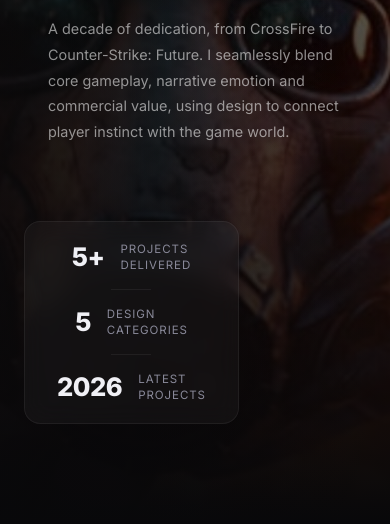
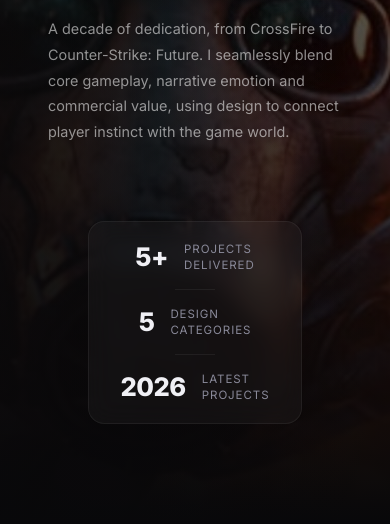
Before and after one commit to guoxuyang618/portfolio, an Astro site: page / in a window 390 px wide. Shown: the part 320-844 px from the top of the page. Built offline with nearby package versions, Linux system fonts and the light colour scheme; Astro itself is replaced by a stand-in of ours.

Commit message:
"style:center-hero-stats-on-mobile"

```diff
--- a/src/pages/index.astro
+++ b/src/pages/index.astro
@@ -1150,10 +1150,15 @@ import '../styles/global.css';
       bottom: auto;
       left: auto;
       flex-direction: column;
+      align-items: center;
       gap: 1rem;
-      margin: 1.5rem 1.5rem 3rem;
+      margin: 1.5rem auto 3rem;
       padding: 1.2rem 2rem;
-      align-self: flex-start;
+      align-self: center;
+    }
+
+    .stat-item {
+      justify-content: center;
     }
 
     .stat-divider {
```
